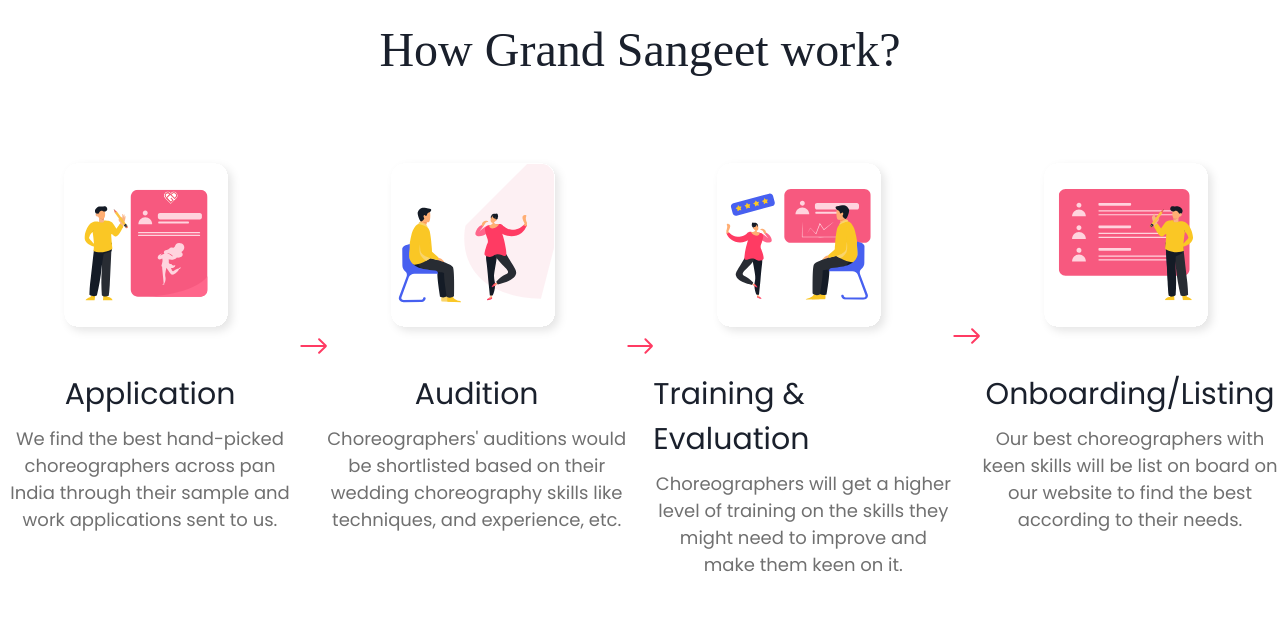
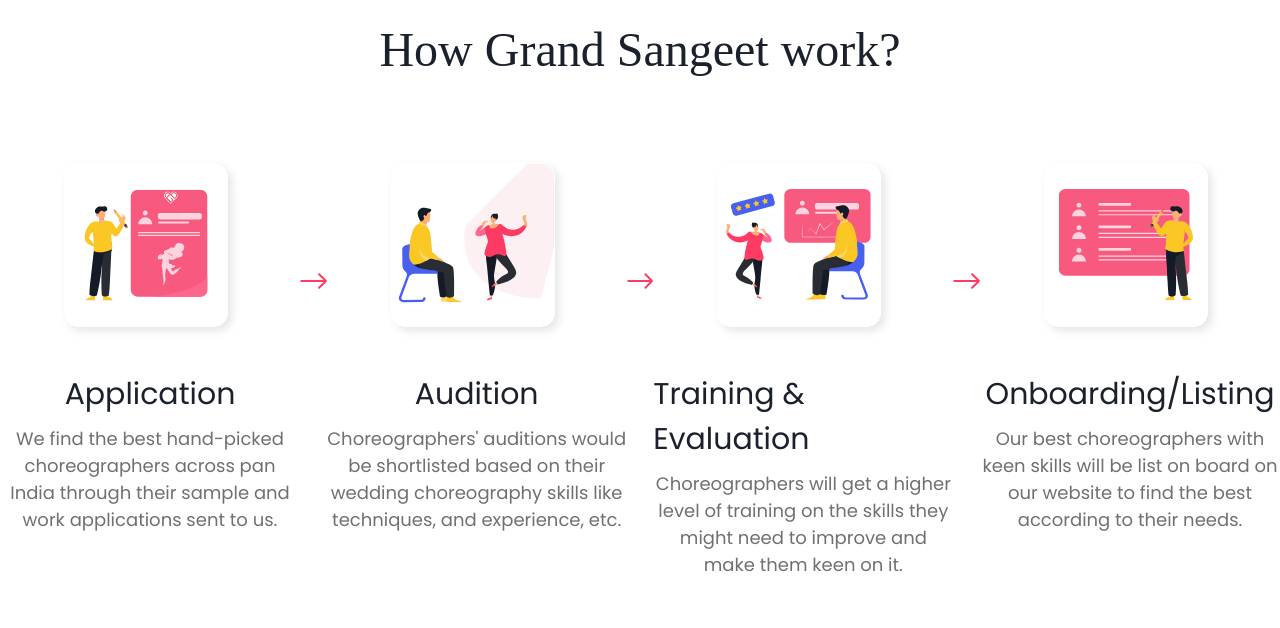
Before and after one commit to desaidhruv/grandSangeet, a React (Create React App) app: page / in a window 1280 px wide. Shown: the part 2820-3448 px from the top of the page. Built offline with nearby package versions, Linux system fonts and the light colour scheme; a web font is replaced by a local one.

Commit message:
Arrows Updated

```diff
--- a/src/components/sections/Work.js
+++ b/src/components/sections/Work.js
@@ -49,7 +49,7 @@ function Work() {
               through their sample and work applications sent to us.
             </Text>
           </VStack>
-          <VStack as={Center} pb="20px">
+          <VStack as={Center} pb="150px">
             <Image
               mt={['60px', '0px', '0px']}
               transform={['rotate(90deg)', 'rotate(90deg)', 'rotate(0deg)']}
@@ -74,7 +74,7 @@ function Work() {
               wedding choreography skills like techniques, and experience, etc.
             </Text>
           </VStack>
-          <VStack as={Center} pb="20px">
+          <VStack as={Center} pb="150px">
             <Image
               mt={['60px', '0px', '0px']}
               transform={['rotate(90deg)', 'rotate(90deg)', 'rotate(0deg)']}
@@ -99,7 +99,7 @@ function Work() {
               they might need to improve and make them keen on it.
             </Text>
           </VStack>
-          <VStack as={Center} pb="40px">
+          <VStack as={Center} pb="150px">
             <Image
               mt={['60px', '0px', '0px']}
               transform={['rotate(90deg)', 'rotate(90deg)', 'rotate(0deg)']}
```
